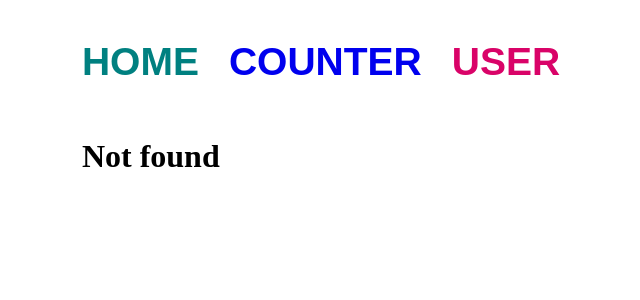
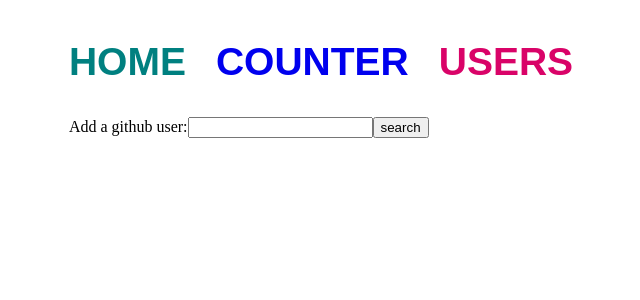
Before and after one commit to stefaniazocco/react-exercises, a React (Create React App) app: page /users in a window 1280 px wide. Before the commit this address had no page. Shown: the top 300 px of the page, without its empty margins (319-959 px from the left). Built offline with nearby package versions, Linux system fonts and the light colour scheme.

Commit message:
add route

```diff
--- a/src/App.js
+++ b/src/App.js
@@ -24,15 +24,18 @@ export class App extends React.Component{
     render() {
         return  <div>
                     <nav style={{display: "flex", gap: 30, fontSize: 26}}>
-                        <Link to="./" style={{textDecoration: 'none'}}><h2 style={{color: "teal", fontFamily: "fantasy"}}>HOME</h2></Link>
-                        <Link to="./counter" style={{textDecoration: 'none'}}><h2 style={{color: "petrol", fontFamily: "fantasy"}}>COUNTER</h2></Link>
-                        <Link to="./users/stefaniazocco" style={{textDecoration: 'none'}}><h2 style={{color: "#D90368", fontFamily: "fantasy"}}>USER</h2></Link>
+                        <Link to="/" style={{textDecoration: 'none'}}><h2 style={{color: "teal", fontFamily: "fantasy"}}>HOME</h2></Link>
+                        <Link to="/counter" style={{textDecoration: 'none'}}><h2 style={{color: "petrol", fontFamily: "fantasy"}}>COUNTER</h2></Link>
+                        <Link to="/users" style={{textDecoration: 'none'}}><h2 style={{color: "#D90368", fontFamily: "fantasy"}}>USERS</h2></Link>
                     </nav>
                     <Routes>
                         <Route path="/" element={<Welcome name="Stefania" />} />
                         <Route path="/counter" element={<Counter />} />
-                        <Route path="/users/:username" element={<ShowGithubUser />} />
+                        {/* <Route path="/users/:username" element={<ShowGithubUser />} />  */}
                         <Route path="*" element={<div><h1>Not found</h1></div>} />
+                        <Route path="/users" element={<GithubUserList />}>
+                                <Route path=":username" element={<ShowGithubUser />} />
+                        </Route>
 
                     </Routes>
                     {/* <InteractiveWelcome />
--- a/src/GithubUserList.js
+++ b/src/GithubUserList.js
@@ -1,4 +1,5 @@
 import { useEffect, useState } from "react"
+import { Link, Outlet } from "react-router-dom"
 import { GithubUser } from "./GithubUser"
 
 export function GithubUserList() {
@@ -28,7 +29,10 @@ export function GithubUserList() {
             <button onClick={handleButton}>search</button>
             <div>
             {array.map((user, index) => (
-                    <GithubUser key={index} username={user}/>
+                <>
+                    <Link to={user} key={index} user={user}>{user}</Link>
+                    <Outlet />
+                </>
                 ))}
             </div>
 
```
